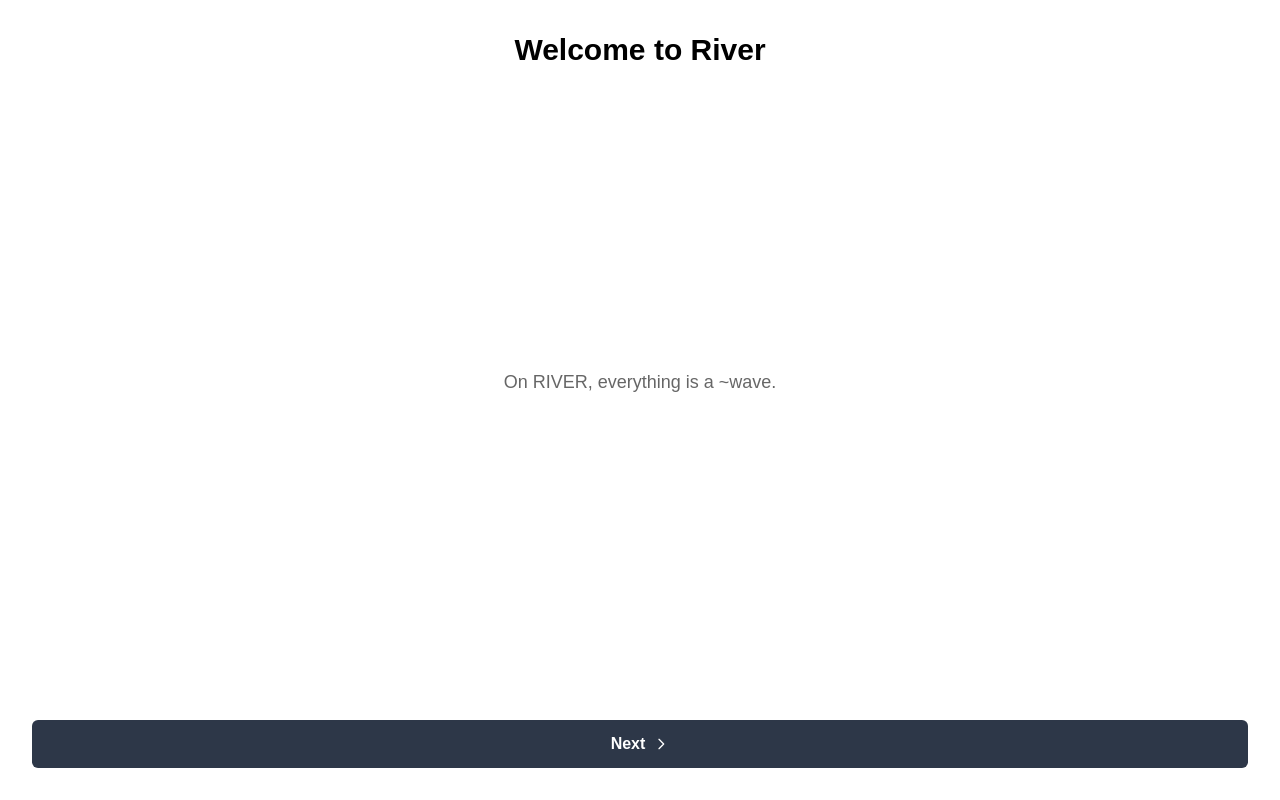
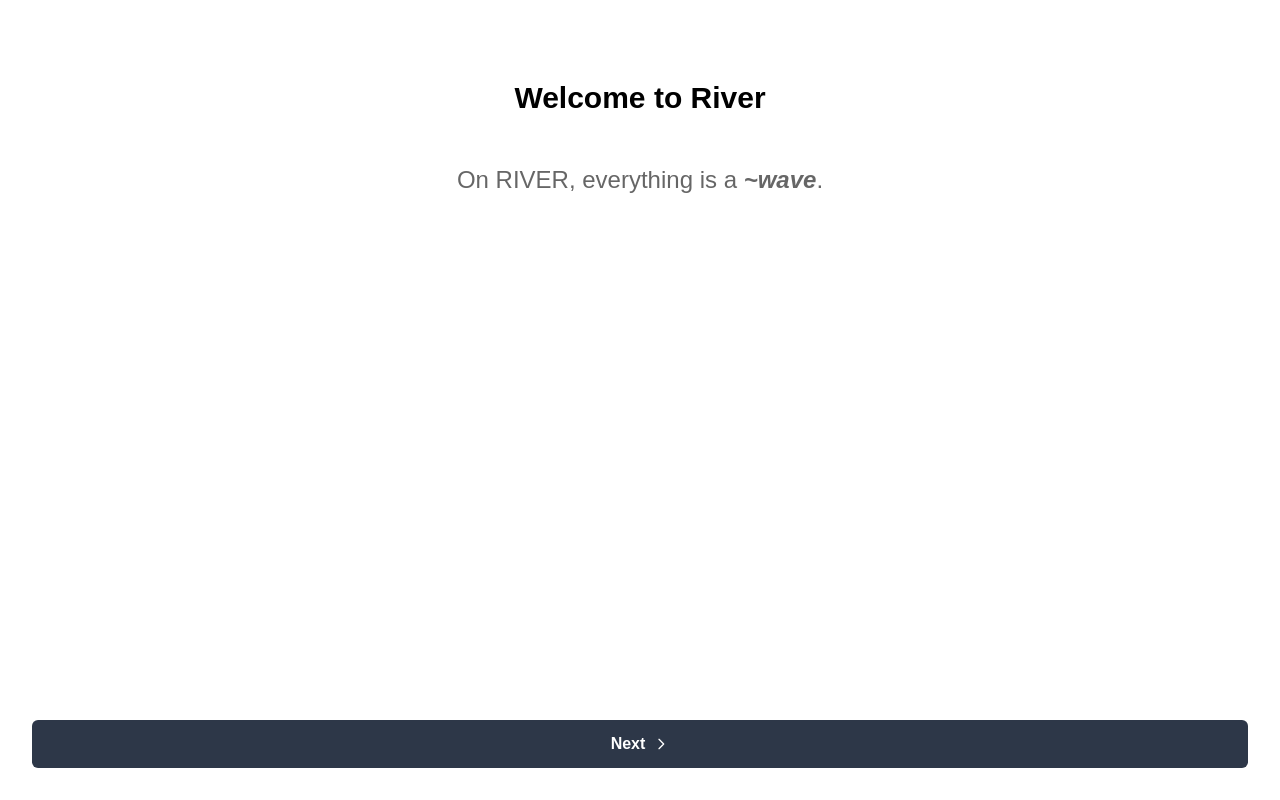
Before and after one commit to RIVER-Data-AI/moment-0, a Next.js app: page / in a window 1280 px wide. Built offline with nearby package versions, Linux system fonts and the light colour scheme.

Commit message:
feat: add figma styles

```diff
--- a/src/pages/index.tsx
+++ b/src/pages/index.tsx
@@ -3,27 +3,58 @@ import { useState } from "react";
 const pages = [
   {
     title: "Welcome to River",
-    content: "On RIVER, everything is a ~wave.",
+    content: () => (
+      <p className="text-2xl mb-12 text-black text-opacity-60">
+        On RIVER, everything is a{" "}
+        <span className="font-extrabold italic">~wave</span>.
+      </p>
+    ),
   },
   {
     title: "When you ~wave",
-    content:
-      "To a friend, to a group, to search, to shop...the data you create is 100% in your control.",
+    content: () => (
+      <p className="text-2xl mb-12 text-black text-opacity-60">
+        To a friend, to a group, to search, to shop...the{" "}
+        <span className="font-bold italic">data</span> you create is 100% in
+        your control.
+      </p>
+    ),
   },
   {
     title: "Keep your data private",
-    content:
-      "You control\nwho sees it\nwho has access to it\nwhere they see it\nand for how long",
+    content: () => (
+      <div className="text-2xl mb-12  text-black text-opacity-60">
+        <p className="font-extrabold italic">You control</p>
+        <br />
+        <ul className="list-disc list-inside">
+          <li>who sees it</li>
+          <li>who has access to it</li>
+          <li>where they see it</li>
+          <li>and for how long</li>
+        </ul>
+      </div>
+    ),
   },
   {
     title: "Sell your data",
-    content:
-      "If you want Sell it real-time to businesses and companies eager to buy it.",
+    content: () => (
+      <div className="text-2xl mb-12 text-black text-opacity-60">
+        <p>
+          If you want, <br />
+          <span className="font-extrabold italic">Sell it real-time</span> to
+          businesses and companies eager to buy it.
+        </p>
+        {/* <img src="/path/to/your/image.jpg" alt="Data selling illustration" className="mt-4 mx-auto" /> */}
+      </div>
+    ),
   },
   {
     title: "When you wave, you will always see this",
-    content:
-      "Click on this at any time to see what's happening with your data.",
+    content: () => (
+      <p className="text-xl font-semibold mb-12 text-black text-opacity-60">
+        Click on this at any time to see what&apos;s happening with your data.
+      </p>
+    ),
   },
 ];
 
@@ -37,12 +68,14 @@ export default function Home() {
   return (
     <div className="flex flex-col items-center justify-center min-h-screen p-8 text-center">
       <main className="flex flex-1 flex-col justify-between w-full">
-        <h1 className="text-3xl text-black font-bold mb-6">
-          {pages[currentPage].title}
-        </h1>
-        <p className="text-lg mb-12 text-black text-opacity-60 whitespace-pre-line">
-          {pages[currentPage].content}
-        </p>
+        <div>
+          <h1 className="text-3xl text-black font-bold my-12">
+            {pages[currentPage].title}
+          </h1>
+          <p className="text-lg mb-12 text-black text-opacity-60 whitespace-pre-line">
+            {pages[currentPage].content()}
+          </p>
+        </div>
         <button
           className="bg-main-action text-white font-semibold py-3 px-6 rounded-md w-full flex items-center justify-center"
           onClick={handleNext}
```
Also changed, not shown: public/tilde.png (added).
